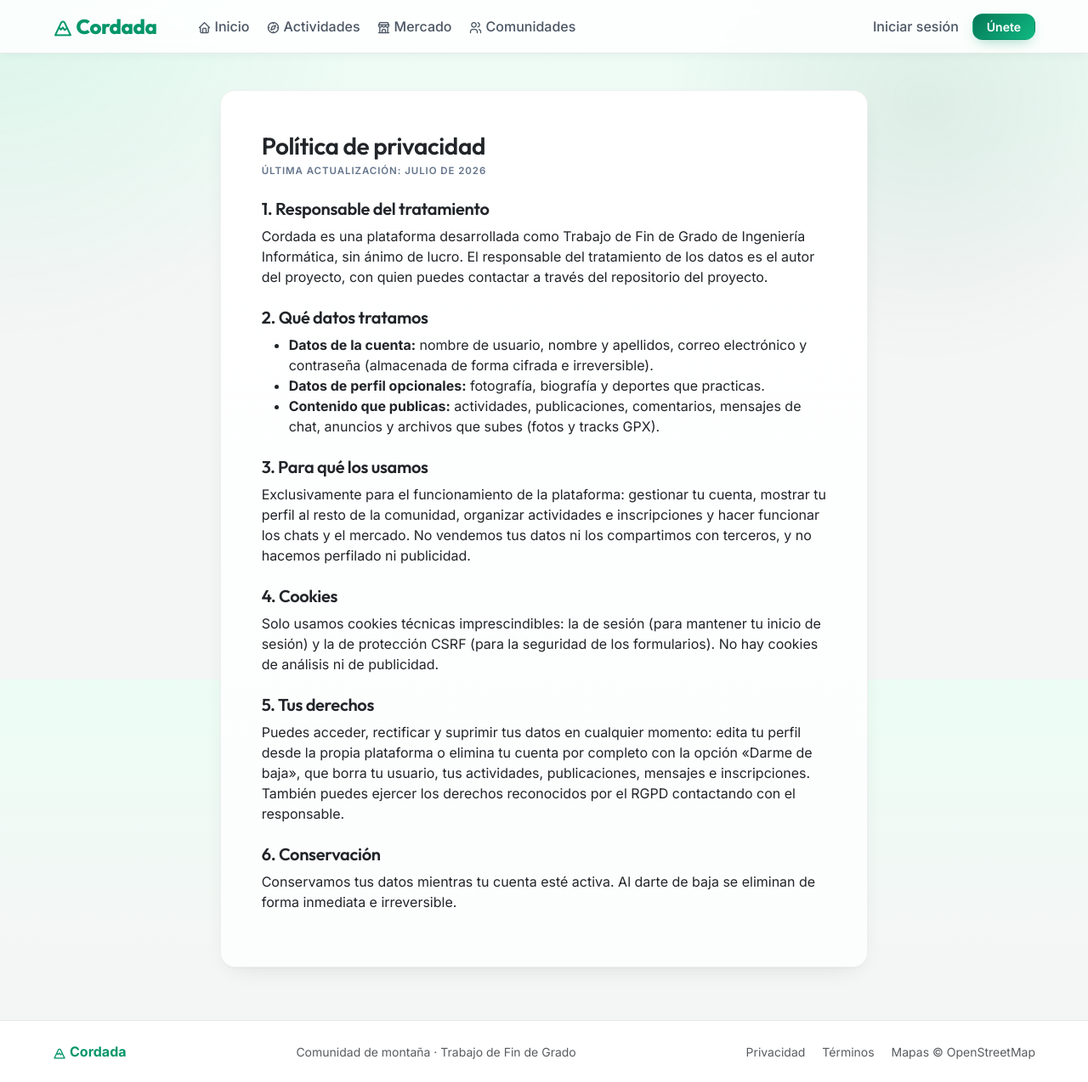
After one commit to antonio-gallego-ortiz/Cordada, a Django app: page /privacidad/ in a window 1280 px wide. The commit adds this page. Shown: the whole page at 85% size. Run offline with Django 5.2, Linux system fonts and the light colour scheme; some libraries are stand-ins or nearby versions.

Commit message:
Cumplimiento RGPD, robots.txt, favicon y endpoint de salud
- Politica de privacidad y terminos de uso enlazados desde el pie
- Consentimiento obligatorio de privacidad en el registro
- Favicon SVG con la montanna de la marca y meta descripcion
- robots.txt que excluye las zonas privadas
- Endpoint /salud/ que comprueba proceso y base de datos
- El parcial de formularios renderiza correctamente los checkbox

Co-Authored-By: Claude Fable 5 <noreply@anthropic.com>

```diff
--- a/cordada/urls.py
+++ b/cordada/urls.py
@@ -2,10 +2,28 @@ from django.conf import settings
 from django.conf.urls.static import static
 from django.contrib import admin
 from django.urls import include, path
+from django.views.generic import TemplateView
 from django.views.static import serve
+
+from . import views
 
 urlpatterns = [
     path("admin/", admin.site.urls),
+    path("salud/", views.health, name="health"),
+    path(
+        "robots.txt",
+        TemplateView.as_view(template_name="robots.txt", content_type="text/plain"),
+    ),
+    path(
+        "privacidad/",
+        TemplateView.as_view(template_name="legal/privacy.html"),
+        name="privacy",
+    ),
+    path(
+        "terminos/",
+        TemplateView.as_view(template_name="legal/terms.html"),
+        name="terms",
+    ),
     path("cuenta/", include("accounts.urls")),
     path("mercado/", include("market.urls")),
     path("comunidades/", include("communities.urls")),
--- a/templates/base.html
+++ b/templates/base.html
@@ -5,6 +5,8 @@
     <meta charset="UTF-8">
     <meta name="viewport" content="width=device-width, initial-scale=1">
     <title>{% block title %}Cordada{% endblock %} · Cordada</title>
+    <meta name="description" content="{% block meta_description %}Cordada, la comunidad de montaña: organiza actividades, comparte tus rutas, únete a grupos y da una segunda vida a tu material.{% endblock %}">
+    <link rel="icon" type="image/svg+xml" href="{% static 'img/favicon.svg' %}">
     <link rel="preconnect" href="https://fonts.googleapis.com">
     <link rel="preconnect" href="https://fonts.gstatic.com" crossorigin>
     <link href="https://fonts.googleapis.com/css2?family=Inter:wght@400;500;600;700&family=Outfit:wght@600;700;800&display=swap" rel="stylesheet">
@@ -128,7 +130,11 @@
     <div class="container d-flex flex-column flex-md-row justify-content-between align-items-center gap-2">
         <span class="fw-bold text-cordada"><i class="ti ti-mountain me-1"></i>Cordada</span>
         <span class="text-muted small">Comunidad de montaña · Trabajo de Fin de Grado</span>
-        <span class="text-muted small"><i class="ti ti-route"></i> Mapas © OpenStreetMap</span>
+        <span class="small">
+            <a href="{% url 'privacy' %}" class="text-muted text-decoration-none me-3">Privacidad</a>
+            <a href="{% url 'terms' %}" class="text-muted text-decoration-none me-3">Términos</a>
+            <span class="text-muted">Mapas © OpenStreetMap</span>
+        </span>
     </div>
 </footer>
 
--- /dev/null
+++ b/templates/legal/privacy.html
@@ -0,0 +1,64 @@
+{% extends "base.html" %}
+
+{% block title %}Política de privacidad{% endblock %}
+
+{% block content %}
+<div class="row justify-content-center">
+    <div class="col-lg-8">
+        <div class="card shadow-sm">
+            <div class="card-body p-4 p-md-5">
+                <h1 class="h3 mb-1">Política de privacidad</h1>
+                <p class="eyebrow mb-4">Última actualización: julio de 2026</p>
+
+                <h2 class="h5 mt-4">1. Responsable del tratamiento</h2>
+                <p>
+                    Cordada es una plataforma desarrollada como Trabajo de Fin de Grado
+                    de Ingeniería Informática, sin ánimo de lucro. El responsable del
+                    tratamiento de los datos es el autor del proyecto, con quien puedes
+                    contactar a través del repositorio del proyecto.
+                </p>
+
+                <h2 class="h5 mt-4">2. Qué datos tratamos</h2>
+                <ul>
+                    <li><strong>Datos de la cuenta:</strong> nombre de usuario, nombre y apellidos, correo electrónico y contraseña (almacenada de forma cifrada e irreversible).</li>
+                    <li><strong>Datos de perfil opcionales:</strong> fotografía, biografía y deportes que practicas.</li>
+                    <li><strong>Contenido que publicas:</strong> actividades, publicaciones, comentarios, mensajes de chat, anuncios y archivos que subes (fotos y tracks GPX).</li>
+                </ul>
+
+                <h2 class="h5 mt-4">3. Para qué los usamos</h2>
+                <p>
+                    Exclusivamente para el funcionamiento de la plataforma: gestionar tu
+                    cuenta, mostrar tu perfil al resto de la comunidad, organizar
+                    actividades e inscripciones y hacer funcionar los chats y el mercado.
+                    No vendemos tus datos ni los compartimos con terceros, y no hacemos
+                    perfilado ni publicidad.
+                </p>
+
+                <h2 class="h5 mt-4">4. Cookies</h2>
+                <p>
+                    Solo usamos cookies técnicas imprescindibles: la de sesión (para
+                    mantener tu inicio de sesión) y la de protección CSRF (para la
+                    seguridad de los formularios). No hay cookies de análisis ni de
+                    publicidad.
+                </p>
+
+                <h2 class="h5 mt-4">5. Tus derechos</h2>
+                <p>
+                    Puedes acceder, rectificar y suprimir tus datos en cualquier momento:
+                    edita tu perfil desde la propia plataforma o elimina tu cuenta por
+                    completo con la opción «Darme de baja», que borra tu usuario, tus
+                    actividades, publicaciones, mensajes e inscripciones. También puedes
+                    ejercer los derechos reconocidos por el RGPD contactando con el
+                    responsable.
+                </p>
+
+                <h2 class="h5 mt-4">6. Conservación</h2>
+                <p>
+                    Conservamos tus datos mientras tu cuenta esté activa. Al darte de
+                    baja se eliminan de forma inmediata e irreversible.
+                </p>
+            </div>
+        </div>
+    </div>
+</div>
+{% endblock %}
```
Also changed, not shown: accounts/forms.py (+31 -1 lines), cordada/views.py (added, +9 -0 lines), templates/includes/form_fields.html (+9 -2 lines), templates/legal/terms.html (added, +58 -0 lines), templates/robots.txt (added, +7 -0 lines), static/img/favicon.svg (added).
